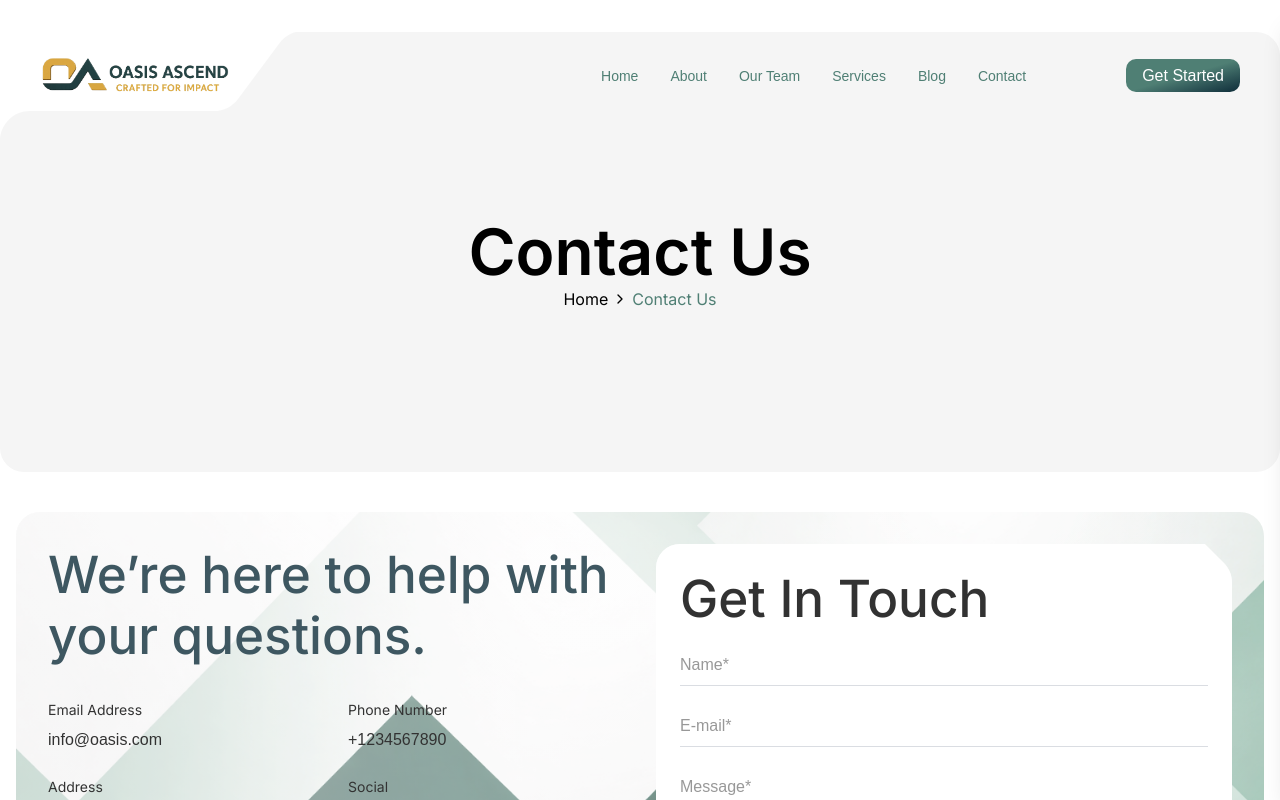
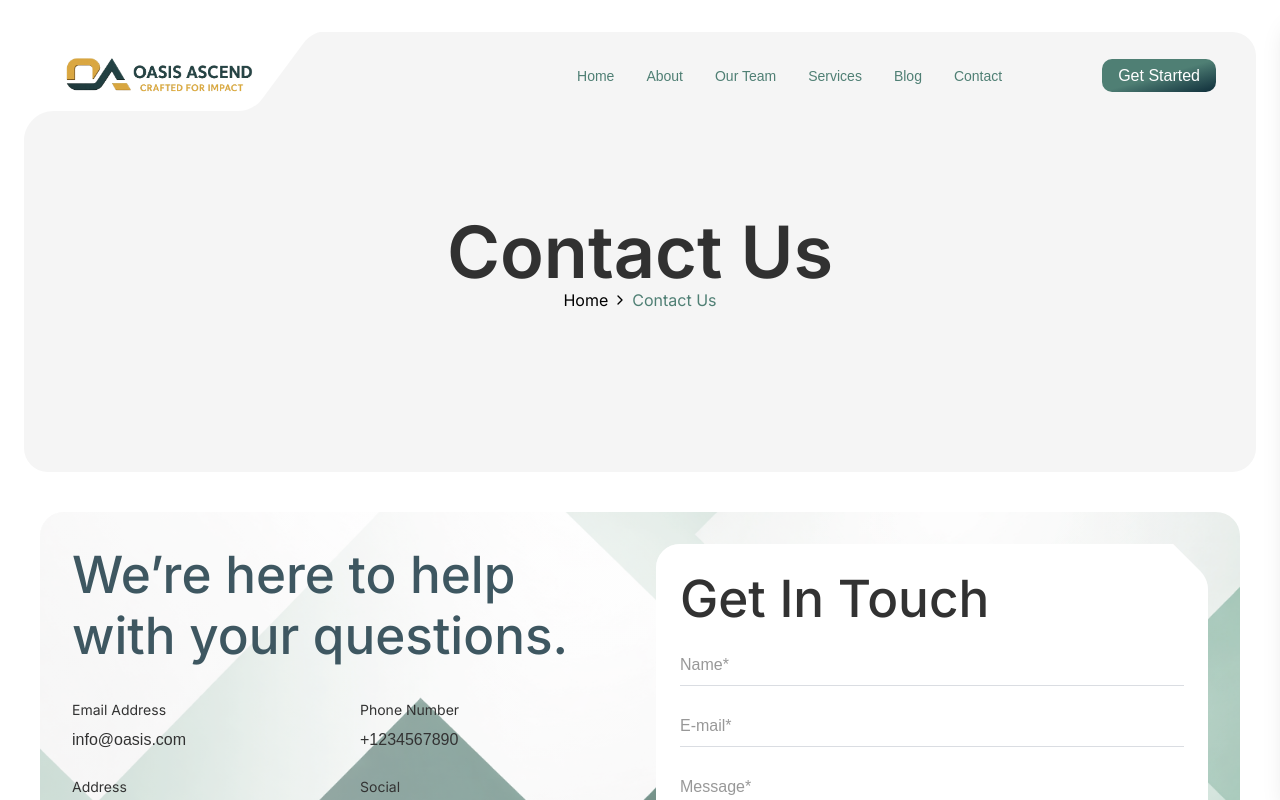
Before and after one commit to Sartaj-Ashraf/OasisNewWebsite, a Next.js app in the folder frontend/: page /contact-us in a window 1280 px wide. Shown: the top 800 px of the page. Built offline with nearby package versions, Linux system fonts and the light colour scheme.

Commit message:
client service page  create and api integration

```diff
--- a/frontend/src/app/(client)/contact-us/page.jsx
+++ b/frontend/src/app/(client)/contact-us/page.jsx
@@ -1,11 +1,9 @@
-import { ContactSection } from "@/components/client/HomeComponents/ContactSection";
-import PageHeader from "@/shared/PageHeader";
+import { ContactPage } from "@/components/client/Pages/ContactPage";
 
 export default function ContactUs() {
   return (
-    <div>
-      <PageHeader title="Contact Us" />
-      <ContactSection />
+    <div className="container">
+     <ContactPage/>
     </div>
   );
 }
--- a/frontend/src/components/client/Our-Team/JoinOurTeam.jsx
+++ b/frontend/src/components/client/Our-Team/JoinOurTeam.jsx
@@ -1,6 +1,5 @@
 import Image from "next/image";
 import Photo from "@/assets/contactheader.png"
-import picture from "@/assets/OurTeam/mehran.jpeg"
 export default function JoinOurTeam() {
   return (
 
--- /dev/null
+++ b/frontend/src/components/client/Pages/ContactPage.jsx
@@ -0,0 +1,12 @@
+import { ContactSection } from "../HomeComponents/ContactSection";
+import PageHeader from "@/shared/PageHeader";
+
+export const ContactPage = () => {
+  return (
+    <div>
+      {" "}
+      <PageHeader title="Contact Us" />
+      <ContactSection />
+    </div>
+  );
+};
--- a/frontend/src/services/blogs.service.js
+++ b/frontend/src/services/blogs.service.js
@@ -1,8 +1,6 @@
 // services/blogs.service.js
 import customFetch from "@/lib/customFetch";
-
 const API = "/blogs";
-
 /* =========================
    PUBLIC
 ========================= */
--- /dev/null
+++ b/frontend/src/services/clients.service.js
@@ -0,0 +1,12 @@
+import customFetch from "@/lib/customFetch";
+
+export const getAllClients = async () => {
+  try {
+    const response = await customFetch.get("/clients");
+    console.log(response)
+    return response.data;
+  } catch (error) {
+    console.log(error);
+    throw error;
+  }
+};
--- a/frontend/src/shared/ClientsSlider.jsx
+++ b/frontend/src/shared/ClientsSlider.jsx
@@ -11,8 +11,17 @@ import logo3 from "@/assets/clientlogo/3.png";
 import logo4 from "@/assets/clientlogo/4.png";
 import logo5 from "@/assets/clientlogo/5.png";
 import logo6 from "@/assets/clientlogo/6.png";
+import { getAllClients } from "@/services/clients.service";
 export function ClientsSlider() {
   const splideRef = useRef(null);
+
+useEffect(() => {
+    const fetchClients = async () => {
+        const response = await getAllClients();
+        console.log(response);
+    }
+    fetchClients();
+}, [])
 
   const logos = [logo1, logo2, logo3, logo4, logo5, logo6];
 
--- a/frontend/src/shared/PageHeader.jsx
+++ b/frontend/src/shared/PageHeader.jsx
@@ -39,7 +39,7 @@ const PageHeader = ({title}) => {
 
         {/* Centered Title */}
         <div className="flex-1 flex flex-col items-center justify-center">
-          <h1 className="font-semibold text-2xl md:text-4xl text-center">
+          <h1 className="font-semibold text-2xl md:text-7xl! text-black/80 text-center">
             {title}
           </h1>
 
```
